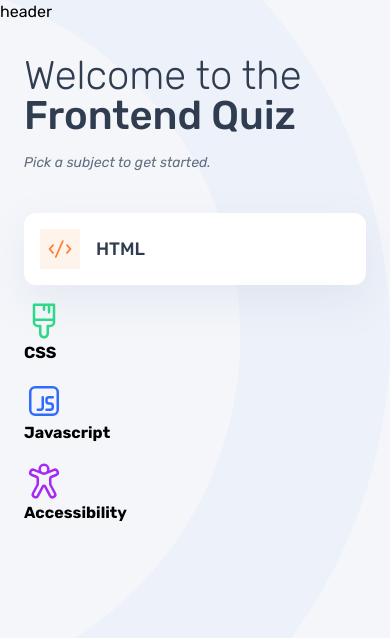
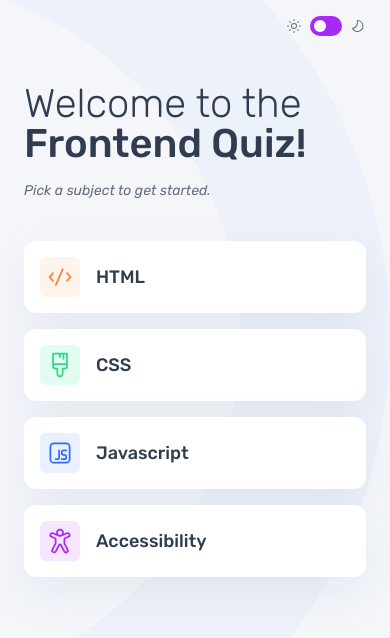
Before and after one commit to Joao0330/quiz-app-frontendmentor, a React (Vite) app: page / in a window 390 px wide. Shown: the top 638 px of the page. Built offline with nearby package versions, Linux system fonts and the light colour scheme.

Commit message:
Finished styling the welcome page + dark mode + responsive

```diff
--- a/index.html
+++ b/index.html
@@ -1,5 +1,5 @@
 <!doctype html>
-<html lang="en">
+<html lang="en" data-theme="light">
 	<!-- data-theme="dark" -->
 	<head>
 		<meta charset="UTF-8" />
--- a/src/components/Header.tsx
+++ /dev/null
@@ -1,11 +0,0 @@
-interface HeaderProps {
-	view: 'welcomeView' | 'QuestionView';
-}
-
-export const Header = ({ view }: HeaderProps) => {
-	return (
-		<header>
-			<h1>header</h1>
-		</header>
-	);
-};
--- a/src/components/ThemeBtn.tsx
+++ b/src/components/ThemeBtn.tsx
@@ -1,3 +1,27 @@
+import sunIconLight from '../assets/images/icon-sun-light.svg';
+import sunIconDark from '../assets/images/icon-sun-dark.svg';
+import moonIconLight from '../assets/images/icon-moon-light.svg';
+import moonIconDark from '../assets/images/icon-moon-dark.svg';
+import { useState } from 'react';
+
 export const ThemeBtn = () => {
-	return <div>ThemeBtn</div>;
+	const [theme, setTheme] = useState<'light' | 'dark'>('light');
+
+	const toggleTheme = () => {
+		const newTheme = theme === 'light' ? 'dark' : 'light';
+		setTheme(newTheme);
+		document.documentElement.setAttribute('data-theme', newTheme);
+	};
+
+	return (
+		<div className='flex items-center gap-2 md:gap-4'>
+			<img src={theme === 'light' ? sunIconDark : sunIconLight} alt='Icon image for the light theme' className='w-4 h-4 md:w-6 md:h-6' />
+			<button className='relative w-8 h-5 bg-purple-600 rounded-r-full rounded-l-full outline-none cursor-pointer md:w-12 md:h-7' onClick={toggleTheme}>
+				<span
+					className={`absolute left-1 top-1 w-3 h-3 rounded-full bg-white transition-transform duration-300 md:w-5 md:h-5 ${theme === 'light' ? 'translate-x-0' : 'translate-x-3 md:translate-x-5'}`}
+				/>
+			</button>
+			<img src={theme === 'light' ? moonIconDark : moonIconLight} alt='Icon image for the dark theme' className='w-4 h-4 md:w-6 md:h-6' />
+		</div>
+	);
 };
--- /dev/null
+++ b/src/data/index.ts
@@ -0,0 +1,26 @@
+export const quizOptions = [
+	{
+		url: '/html',
+		title: 'HTML',
+		alt: 'html icon image',
+		bgColor: 'bg-orange-50',
+	},
+	{
+		url: '/css',
+		title: 'CSS',
+		alt: 'CSS icon image',
+		bgColor: 'bg-green-100',
+	},
+	{
+		url: '/javascript',
+		title: 'Javascript',
+		alt: 'javascript icon image',
+		bgColor: 'bg-blue-50',
+	},
+	{
+		url: '/accessibility',
+		title: 'Accessibility',
+		alt: 'accessibility icon image',
+		bgColor: 'bg-purple-100',
+	},
+];
--- a/src/pages/Welcome.tsx
+++ b/src/pages/Welcome.tsx
@@ -3,53 +3,44 @@ import htmlIcon from '../assets/images/icon-html.svg';
 import cssIcon from '../assets/images/icon-css.svg';
 import jsIcon from '../assets/images/icon-js.svg';
 import accessibilityIcon from '../assets/images/icon-accessibility.svg';
+import { quizOptions } from '@/data';
+import { ThemeBtn } from '@/components/ThemeBtn';
 
 export const Welcome = () => {
+	const quizIcons = [htmlIcon, cssIcon, jsIcon, accessibilityIcon];
+
 	return (
-		<section className='flex flex-col gap-10 pt-8 px-6'>
-			<div>
-				<h1 className='text-preset2-light-mobile text-blue-900 mb-4'>
-					Welcome to the <span className='text-preset2-medium-mobile'>Frontend Quiz</span>
+		<section className='min-h-screen pb-51.75 px-6 md:px-16 md:pb-56.25 xl:pb-68 xl:pr-35.75 xl:pl-35'>
+			<header className='flex justify-end py-4 md:py-13.5 xl:py-0 xl:pt-24.25 xl:pb-24.75'>
+				<ThemeBtn />
+			</header>
+
+			<div className='flex flex-col gap-10 pt-8 md:pt-0 md:gap-16 xl:flex-row xl:items-start xl:gap-32'>
+				<div className='xl:w-1/2'>
+					<h1 className='text-preset2-light-mobile text-blue-900 mb-4 dark:text-white md:text-preset2-light xl:mb-12'>
+						Welcome to the <span className='text-preset2-medium-mobile md:text-preset2-medium'>Frontend Quiz!</span>
 					</h1>
-				<p className='text-preset5-mobile text-grey-500'>Pick a subject to get started.</p>
+					<p className='text-preset5-mobile text-grey-500 dark:text-blue-300 md:text-preset6'>Pick a subject to get started.</p>
 				</div>
 
-			<nav>
-				<ul className='flex flex-col gap-4'>
-					<li>
-						<Link to='/html' className='flex items-center gap-4 p-4 bg-white rounded-xl boxShadowBlue'>
-							<span className='bg-orange-50 h-10 w-10 p-[0.357rem]'>
-								<img src={htmlIcon} alt='html icon image' />
+				<nav className='xl:w-1/2'>
+					<ul className='flex flex-col gap-4 md:gap-6 xl:gap-4'>
+						{quizOptions.map((option, index) => (
+							<li key={index}>
+								<Link
+									to={option.url}
+									className='flex items-center gap-4 p-4 bg-white rounded-xl boxShadowLight dark:boxShadowDark dark:bg-blue-850 md:gap-8 xl:transition-transform xl:hover:duration-300 xl:hover:scale-105 '
+								>
+									<span className={`${option.bgColor} h-10 w-10 p-[0.357rem] rounded-md`}>
+										<img src={quizIcons[index]} alt='html icon image' />
 									</span>
-							<strong className='text-preset4-mobile text-blue-900'>HTML</strong>
+									<strong className='text-preset4-mobile text-blue-900 dark:text-white md:text-preset4'>{option.title}</strong>
 								</Link>
 							</li>
-					<li>
-						<Link to='/css'>
-							<span>
-								<img src={cssIcon} alt='CSS icon image' />
-							</span>
-							<strong>CSS</strong>
-						</Link>
-					</li>
-					<li>
-						<Link to='/javascript'>
-							<span>
-								<img src={jsIcon} alt='javascript icon image' />
-							</span>
-							<strong>Javascript</strong>
-						</Link>
-					</li>
-					<li>
-						<Link to='/html'>
-							<span>
-								<img src={accessibilityIcon} alt='accessibility icon image' />
-							</span>
-							<strong>Accessibility</strong>
-						</Link>
-					</li>
+						))}
 					</ul>
 				</nav>
+			</div>
 		</section>
 	);
 };
--- a/src/pages/_layout/QuestionLayout.tsx
+++ /dev/null
@@ -1,3 +0,0 @@
-export const QuestionLayout = () => {
-	return <div>QuestionLayout</div>;
-};
--- a/src/pages/_layout/WelcomeLayout.tsx
+++ /dev/null
@@ -1,13 +0,0 @@
-import { Header } from '@/components/Header';
-import { Outlet } from 'react-router';
-
-export const WelcomeLayout = () => {
-	return (
-		<>
-			<Header view='welcomeView' />
-			<main>
-				<Outlet />
-			</main>
-		</>
-	);
-};
--- a/src/styles/index.css
+++ b/src/styles/index.css
@@ -38,7 +38,19 @@
 	}
 
 	body {
-		@apply font-rubik antialiased bg-grey-50 dark:bg-blue-900 bg-[url('../assets/images/pattern-background-mobile-light.svg')] dark:bg-[url('../assets/images/pattern-background-mobile-dark.svg')] bg-no-repeat bg-top bg-cover;
+		@apply font-rubik antialiased
+		bg-grey-50 dark:bg-blue-900
+
+		bg-[url('../assets/images/pattern-background-mobile-light.svg')]
+		dark:bg-[url('../assets/images/pattern-background-mobile-dark.svg')]
+
+		md:bg-[url('../assets/images/pattern-background-tablet-light.svg')]
+		md:dark:bg-[url('../assets/images/pattern-background-tablet-dark.svg')]
+
+		xl:bg-[url('../assets/images/pattern-background-desktop-light.svg')]
+		xl:dark:bg-[url('../assets/images/pattern-background-desktop-dark.svg')]
+
+		bg-no-repeat bg-top bg-cover;
 	}
 }
 
@@ -142,8 +154,12 @@
 	font-style: italic;
 }
 
-@utility boxShadowBlue {
+@utility boxShadowLight {
 	box-shadow: 0px 16px 40px 0px #8fa0c124;
+}
+
+@utility boxShadowDark {
+	box-shadow: 0px 16px 40px 0px hsla(216, 25%, 25%, 0.14);
 }
 
 @utility sr-only {
```
Also changed, not shown: src/router.tsx (+2 -7 lines). Lines whose indentation alone changed are shown as unchanged.
